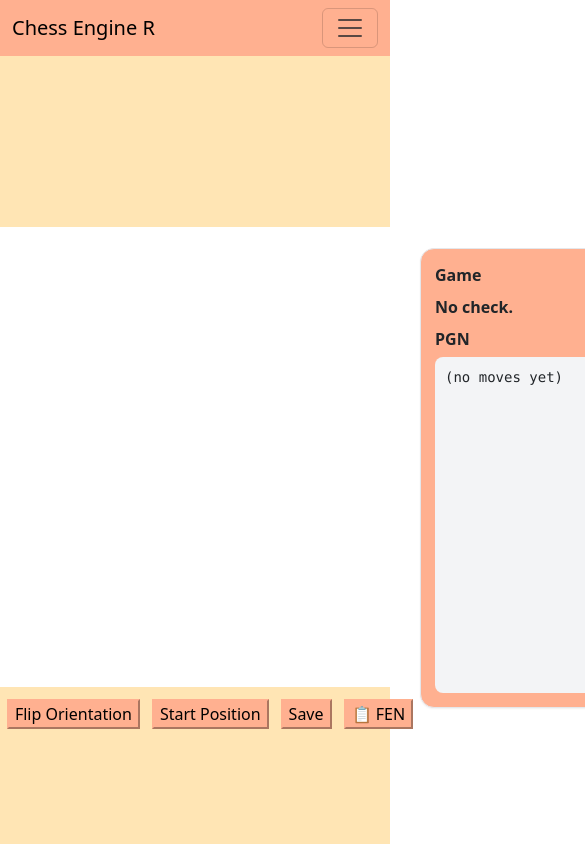
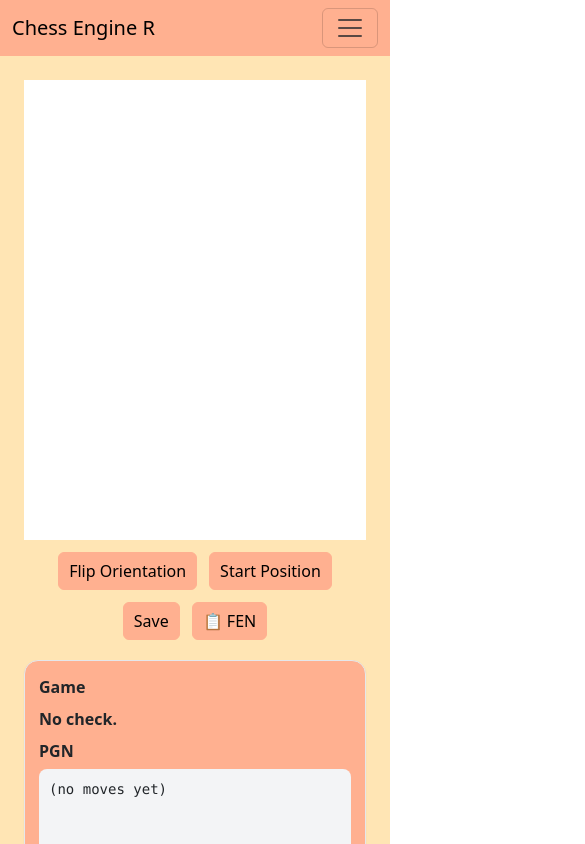
Before and after one commit to Kris1007/chessEngineR, a React (Vite) app in the folder my-react-app/: page / in a window 390 px wide. Shown: the top 844 px of the page, 585 px wide, since content can reach past the window. Built offline with nearby package versions, Linux system fonts and the light colour scheme.

Commit message:
Responsive side panel

```diff
--- a/my-react-app/src/App.tsx
+++ b/my-react-app/src/App.tsx
@@ -25,22 +25,14 @@ export default function App() {
   const [status, setStatus] = useState<GameStatus>(initialStatus);
 
   return (
-    <div style={{ backgroundColor: "#FFE5B4"}}>
+    <div className="app-shell">
 
       <Header />
-      <div style={{ display: "flex", flex: 1 }}>
-        <div style={{ flex: 3 }}>
+      <div className="game-layout">
+        <div className="board-column">
           <Chessboard setPgn={setPgn} setStatus={setStatus} />
         </div>
-        <div
-          style={{
-            flex: 1,
-            display: "flex",
-            alignItems: "center",
-            justifyContent: "center",
-            height: "100vh",
-          }}
-        >
+        <div className="side-panel-column">
           <SidePanel pgn={pgn} status={status} />
         </div>
       </div>
--- a/my-react-app/src/SidePanel.tsx
+++ b/my-react-app/src/SidePanel.tsx
@@ -17,9 +17,8 @@ export default function SidePanel({ pgn, status }: SidePanelProps) {
 
   return (
     <div
+      className="side-panel"
       style={{
-        height: 460,
-        width: 300,
         display: "flex",
         flexDirection: "column",
         padding: 14,
--- a/my-react-app/src/chessboard/chessboard.tsx
+++ b/my-react-app/src/chessboard/chessboard.tsx
@@ -25,23 +25,17 @@ export default function Chessboard({ setPgn, setStatus }: Props) {
   }, [setPgn, setStatus]);
 
   return (
-    <div style={{
-        display: "flex",
-        flexDirection: "column",
-        alignItems: "center",
-        justifyContent: "center",
-        height: "100vh",
-    }}>
+    <div className="chessboard-panel">
         <iframe
         src="/chessboard/index.html"
         title="Chessboard"
-        style={{ width: "420px", height: "460px", border: "none" }}
+        className="chessboard-frame"
         />
-        <div style={{ display: "flex", gap: "12px", marginTop: "12px" }}>
-        <button id="flipOrientationBtn" style={{backgroundColor: "#FFB090", borderColor: "#FFB090"}}>Flip Orientation</button>
-        <button id="setStartBtn" style={{backgroundColor: "#FFB090", borderColor: "#FFB090"}}>Start Position</button>
-        <button id="saveButton" style={{backgroundColor: "#FFB090", borderColor: "#FFB090"}}>Save</button>
-        <button id="copyFen" style={{backgroundColor: "#FFB090", borderColor: "#FFB090"}}>&#128203; FEN</button>
+        <div className="board-actions">
+        <button id="flipOrientationBtn" className="board-action-button">Flip Orientation</button>
+        <button id="setStartBtn" className="board-action-button">Start Position</button>
+        <button id="saveButton" className="board-action-button">Save</button>
+        <button id="copyFen" className="board-action-button">&#128203; FEN</button>
         </div>
     </div>
   )
--- a/my-react-app/src/index.css
+++ b/my-react-app/src/index.css
@@ -0,0 +1,78 @@
+.app-shell {
+  min-height: 100vh;
+  background-color: #ffe5b4;
+}
+
+.game-layout {
+  display: flex;
+  align-items: center;
+  justify-content: center;
+  gap: 32px;
+  min-height: calc(100vh - 112px);
+  padding: 24px;
+}
+
+.board-column {
+  display: flex;
+  justify-content: center;
+  flex: 0 1 520px;
+}
+
+.side-panel-column {
+  display: flex;
+  justify-content: center;
+  flex: 0 1 320px;
+}
+
+.chessboard-panel {
+  display: flex;
+  flex-direction: column;
+  align-items: center;
+  justify-content: center;
+  width: 100%;
+}
+
+.chessboard-frame {
+  width: min(420px, 100%);
+  height: 460px;
+  border: none;
+}
+
+.board-actions {
+  display: flex;
+  flex-wrap: wrap;
+  justify-content: center;
+  gap: 12px;
+  margin-top: 12px;
+}
+
+.board-action-button {
+  background-color: #ffb090;
+  border: 1px solid #ffb090;
+  border-radius: 6px;
+  padding: 6px 10px;
+}
+
+.side-panel {
+  width: min(300px, 100%);
+  height: 460px;
+}
+
+@media (max-width: 820px) {
+  .game-layout {
+    flex-direction: column;
+    align-items: center;
+    gap: 20px;
+    min-height: auto;
+  }
+
+  .board-column,
+  .side-panel-column {
+    width: 100%;
+    flex: none;
+  }
+
+  .side-panel {
+    width: min(420px, 100%);
+  }
+}
```
